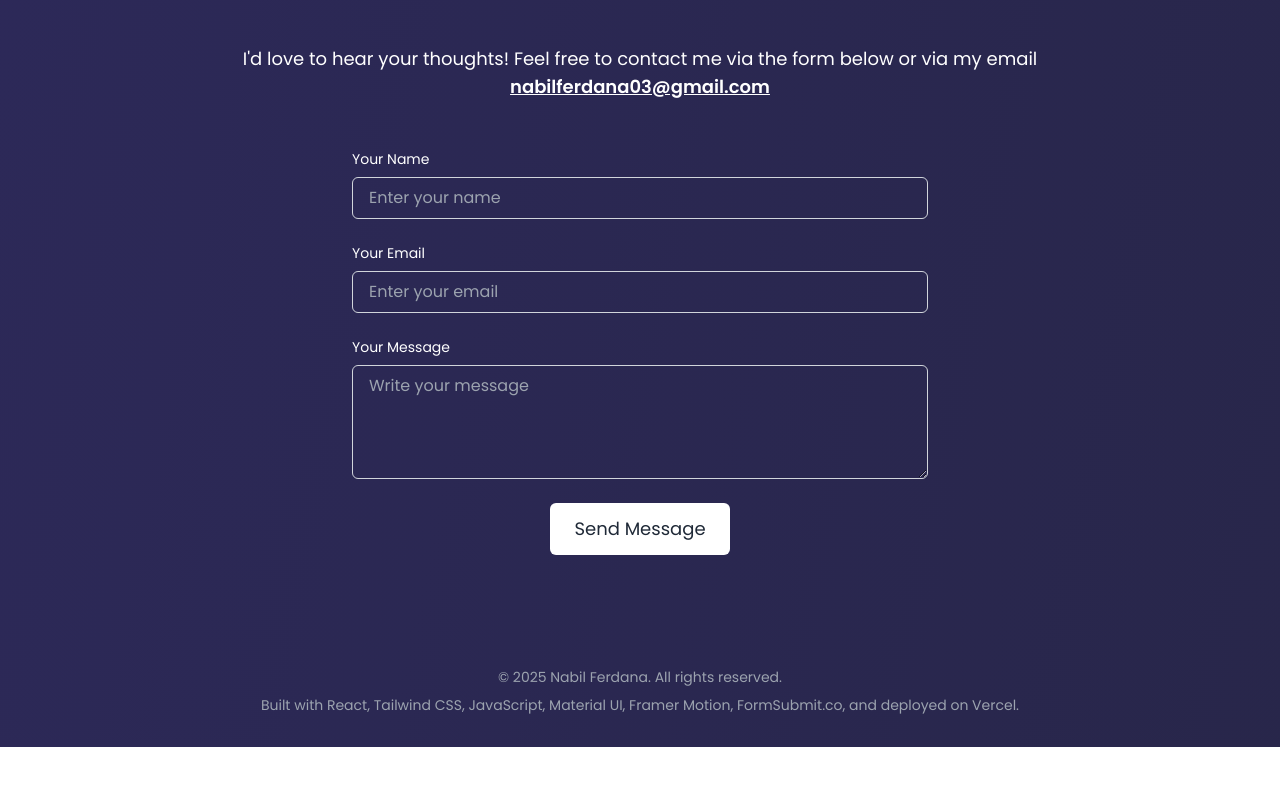
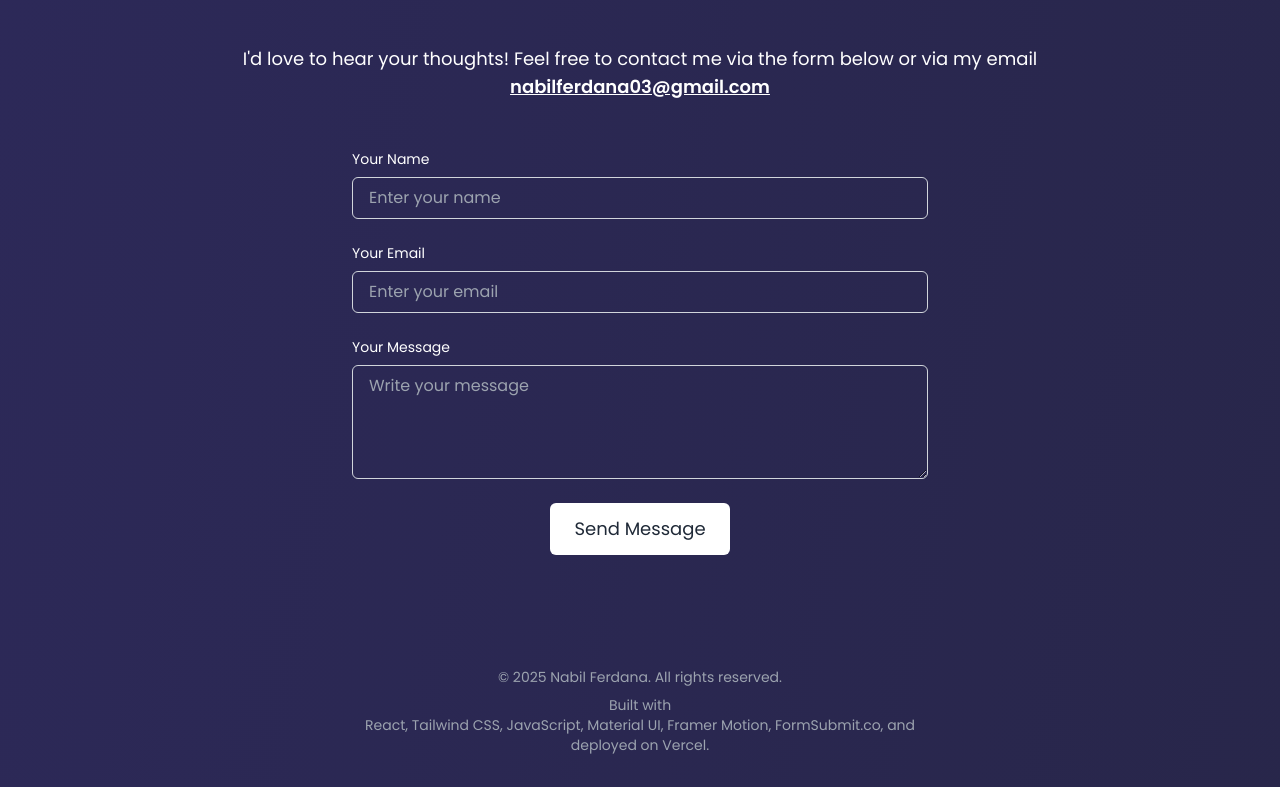
Before and after one commit to bil03/Nabil-Ferdana-Web, a React (Vite) app: page / in a window 1280 px wide. Shown: the part 5669-6456 px from the top of the page. Before the commit the page ends 6416 px from the top, so only its background shows below. Built offline with nearby package versions, Linux system fonts and the light colour scheme.

Commit message:
Fixs Footer

```diff
--- a/src/layout/Footer.jsx
+++ b/src/layout/Footer.jsx
@@ -2,9 +2,11 @@ import React from 'react';
 
 export default function Footer() {
   return (
-    <footer className="py-8 text-center text-gray-400 text-sm relative z-10">
+    <footer className="py-8 px-4 text-center text-gray-400 text-sm relative z-10">
       <p>© 2025 Nabil Ferdana. All rights reserved.</p>
-      <p className="mt-2">Built with React, Tailwind CSS, JavaScript, Material UI, Framer Motion, FormSubmit.co, and deployed on Vercel.</p>
+      <p className="mt-2 max-w-xl mx-auto">
+        Built with <span className="inline-block">React, Tailwind CSS, JavaScript, Material UI, Framer Motion, FormSubmit.co, and deployed on Vercel.</span>
+      </p>
     </footer>
   );
 }
```
